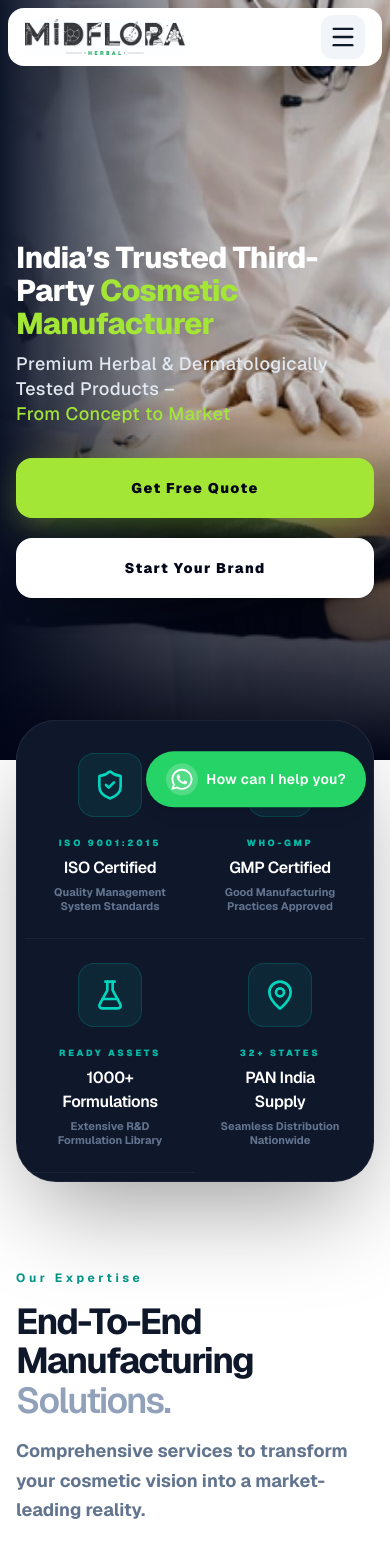
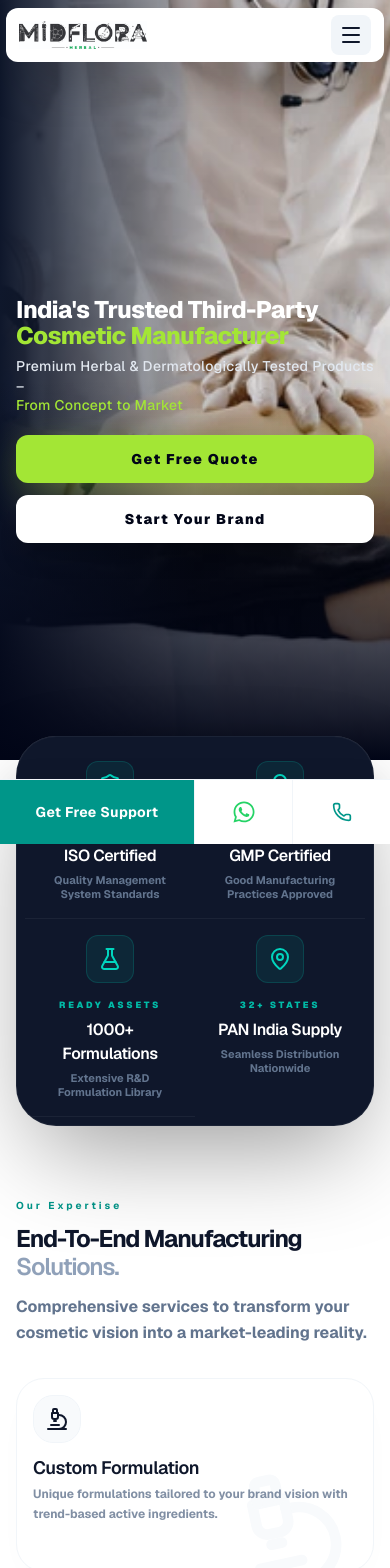
Before and after one commit to digitalsolution360web/doctor-project, a Next.js app: page / in a window 390 px wide. Shown: the top 1568 px of the page. Built offline with nearby package versions, Linux system fonts and the light colour scheme.

Commit message:
new update

```diff
--- a/app/layout.tsx
+++ b/app/layout.tsx
@@ -20,6 +20,7 @@ export const metadata: Metadata = {
 import Header from "@/components/Header";
 import Footer from "@/components/Footer";
 import WhatsAppButton from "@/components/WhatsAppButton";
+import MobileContactBar from "@/components/MobileContactBar";
 
 export default function RootLayout({
   children,
@@ -33,13 +34,14 @@ export default function RootLayout({
       data-scroll-behavior="smooth"
       suppressHydrationWarning
     >
-      <body className="min-h-screen flex flex-col bg-white" suppressHydrationWarning>
+      <body className="min-h-screen flex flex-col bg-white pb-16 lg:pb-0" suppressHydrationWarning>
         <Header />
         <main className="flex-grow">
           {children}
         </main>
         <Footer />
         <WhatsAppButton />
+        <MobileContactBar />
       </body>
     </html>
   );
--- a/components/Header.tsx
+++ b/components/Header.tsx
@@ -60,18 +60,18 @@ const Header = () => {
           : "top-2 lg:top-12 bg-transparent py-0"
           }`}
       >
-        <div className={`container mx-auto px-4 md:px-6 transition-all duration-700 ${!scrolled ? "bg-white backdrop-blur-xl rounded-2xl border border-white/10 py-1.5 lg:py-3 shadow-2xl w-[calc(100%-1rem)] lg:w-full" : ""}`}>
+        <div className={`container mx-auto px-3 md:px-6 transition-all duration-700 ${!scrolled ? "bg-white backdrop-blur-xl rounded-xl md:rounded-2xl border border-white/10 py-1.5 lg:py-3 shadow-2xl w-[calc(100%-0.75rem)] lg:w-full" : ""}`}>
           <div className="flex items-center justify-between">
             {/* Logo */}
             <Link href="/" className="flex items-center group">
-              <div className="relative h-10 w-40 lg:h-14 lg:w-56 transition-transform group-hover:scale-105 duration-500">
+              <div className="relative h-9 w-32 md:h-10 md:w-40 lg:h-14 lg:w-56 transition-transform group-hover:scale-105 duration-500">
                 <Image
                   src="/logo.webp"
                   alt="Midflora Herbal Logo"
                   fill
                   className="object-contain"
                   priority
-                  sizes="(max-width: 768px) 100vw, 224px"
+                  sizes="(max-width: 768px) 112px, (max-width: 1024px) 160px, 224px"
                 />
               </div>
             </Link>
@@ -104,10 +104,10 @@ const Header = () => {
 
             {/* Mobile Menu Toggle */}
             <button
-              className="lg:hidden p-2 rounded-xl transition-all text-slate-900 bg-slate-100 hover:bg-slate-200"
+              className="lg:hidden p-2 rounded-lg transition-all text-slate-900 bg-slate-100 hover:bg-slate-200"
               onClick={() => setIsOpen(!isOpen)}
             >
-              {isOpen ? <X className="w-7 h-7" /> : <Menu className="w-7 h-7" />}
+              {isOpen ? <X className="w-6 h-6" /> : <Menu className="w-6 h-6" />}
             </button>
           </div>
         </div>
@@ -126,32 +126,31 @@ const Header = () => {
                 <X className="w-7 h-7" />
               </button>
             </div>
-            <nav className="flex flex-col p-8 space-y-2 overflow-y-auto">
+            <nav className="flex flex-col px-4 py-2 space-y-1 overflow-y-auto">
               {navLinks.map((link) => (
                 <Link
                   key={link.name}
                   href={link.href}
-                  className="text-2xl font-black text-slate-900 py-4 flex items-center justify-between tracking-tighter border-b border-slate-50 last:border-0"
+                  className="text-base font-semibold text-slate-800 py-3 px-2 flex items-center justify-between tracking-normal border-b border-slate-100 last:border-0 hover:text-teal-600 transition-colors"
                   onClick={() => setIsOpen(false)}
                 >
                   {link.name}
-                  <ChevronDown className="w-6 h-6 -rotate-90 text-teal-500" />
                 </Link>
               ))}
-              <div className="pt-10 space-y-6">
+              <div className="pt-4 space-y-3">
                 <Link
                   href="/contact"
-                  className="w-full py-5 text-center bg-teal-600 text-white rounded-2xl font-black text-base tracking-widest block"
+                  className="w-full py-3 text-center bg-teal-600 text-white rounded-xl font-bold text-sm tracking-wide block hover:bg-teal-700 transition-colors"
                   onClick={() => setIsOpen(false)}
                 >
                   Start Consultation
                 </Link>
-                <div className="grid grid-cols-1 gap-4 pt-6">
-                  <p className="flex items-center text-xs font-bold tracking-widest text-slate-500 bg-slate-50 p-4 rounded-xl">
-                    <Phone className="w-4 h-4 mr-3 text-teal-500" /> +91-8826862154
+                <div className="grid grid-cols-1 gap-2 pt-2">
+                  <p className="flex items-center text-xs font-medium text-slate-500 bg-slate-50 p-3 rounded-lg">
+                    <Phone className="w-3.5 h-3.5 mr-2 text-teal-500 shrink-0" /> +91-8826862154
                   </p>
-                  <p className="flex items-center text-xs font-bold tracking-widest text-slate-500 bg-slate-50 p-4 rounded-xl">
-                    <Mail className="w-4 h-4 mr-3 text-teal-500" /> info@midfloraherbal.com
+                  <p className="flex items-center text-xs font-medium text-slate-500 bg-slate-50 p-3 rounded-lg">
+                    <Mail className="w-3.5 h-3.5 mr-2 text-teal-500 shrink-0" /> info@midfloraherbal.com
                   </p>
                 </div>
               </div>
--- a/components/Hero.tsx
+++ b/components/Hero.tsx
@@ -25,26 +25,26 @@ const Hero = () => {
 
       <div className="container mx-auto px-4 md:px-6 relative z-10 w-full">
         <div className="max-w-4xl animate-reveal-left mt-6 md:mt-0">
-          <h1 className="text-3xl md:text-4xl lg:text-6xl font-extrabold text-white leading-[1.1] mb-3 tracking-tight">
-            India’s Trusted Third-Party <br className="hidden md:block" />
+          <h1 className="text-2xl md:text-4xl lg:text-6xl font-extrabold text-white leading-[1.1] mb-2 md:mb-3 tracking-tight">
+            India's Trusted Third-Party <br className="hidden md:block" />
             <span className="text-[#A3E635]">Cosmetic Manufacturer</span>
           </h1>
 
-          <p className="text-lg md:text-2xl text-slate-200 mb-8 font-medium tracking-wide max-w-3xl leading-snug">
-            Premium Herbal & Dermatologically Tested Products – <br className="md:hidden" />
+          <p className="text-sm md:text-2xl text-slate-200 mb-5 md:mb-8 font-medium tracking-wide max-w-3xl leading-snug">
+            Premium Herbal &amp; Dermatologically Tested Products – <br className="md:hidden" />
             <span className="text-[#A3E635]">From Concept to Market</span>
           </p>
 
-          <div className="flex flex-col sm:flex-row gap-5">
+          <div className="flex flex-col sm:flex-row gap-3 md:gap-5">
             <Link
               href="#contact"
-              className="px-10 py-5 bg-[#A3E635] text-slate-950 rounded-2xl font-black text-sm tracking-widest flex items-center justify-center hover:bg-white transition-all shadow-[0_10px_40px_-10px_rgba(163,230,53,0.5)] hover:-translate-y-1"
+              className="px-7 py-3.5 md:px-10 md:py-5 bg-[#A3E635] text-slate-950 rounded-xl md:rounded-2xl font-black text-sm tracking-widest flex items-center justify-center hover:bg-white transition-all shadow-[0_10px_40px_-10px_rgba(163,230,53,0.5)] hover:-translate-y-1"
             >
               Get Free Quote
             </Link>
             <Link
               href="#categories"
-              className="px-10 py-5 bg-white text-slate-950 rounded-2xl font-black text-sm tracking-widest flex items-center justify-center hover:bg-slate-200 transition-all shadow-xl hover:-translate-y-1"
+              className="px-7 py-3.5 md:px-10 md:py-5 bg-white text-slate-950 rounded-xl md:rounded-2xl font-black text-sm tracking-widest flex items-center justify-center hover:bg-slate-200 transition-all shadow-xl hover:-translate-y-1"
             >
               Start Your Brand
             </Link>
--- /dev/null
+++ b/components/MobileContactBar.tsx
@@ -0,0 +1,42 @@
+"use client";
+
+import React from "react";
+import Link from "next/link";
+import { Phone, MessageCircle } from "lucide-react";
+import { FaWhatsapp } from "react-icons/fa";
+
+const MobileContactBar = () => {
+  return (
+    <div className="lg:hidden fixed bottom-0 left-0 w-full bg-white border-t border-slate-100 z-[100] shadow-[0_-10px_30px_-15px_rgba(0,0,0,0.1)]">
+      <div className="flex items-stretch h-16">
+        {/* Support Button */}
+        <Link
+          href="/contact"
+          className="flex-[2] bg-teal-600 text-white flex items-center justify-center font-bold text-sm tracking-wide active:bg-teal-700 transition-colors"
+        >
+          Get Free Support
+        </Link>
+
+        {/* WhatsApp Icon */}
+        <a
+          href="https://wa.me/918130708357"
+          target="_blank"
+          rel="noopener noreferrer"
+          className="flex-1 flex items-center justify-center border-l border-slate-100 active:bg-slate-50 transition-colors"
+        >
+          <FaWhatsapp className="w-6 h-6 text-[#25D366]" />
+        </a>
+
+        {/* Phone Icon */}
+        <a
+          href="tel:+918130708357"
+          className="flex-1 flex items-center justify-center border-l border-slate-100 active:bg-slate-50 transition-colors"
+        >
+          <Phone className="w-5 h-5 text-teal-600" />
+        </a>
+      </div>
+    </div>
+  );
+};
+
+export default MobileContactBar;
--- a/components/ServicesSection.tsx
+++ b/components/ServicesSection.tsx
@@ -36,36 +36,36 @@ const ServicesSection = () => {
   return (
     <section id="services" className="py-10 bg-white relative">
       <div className="container mx-auto px-4 md:px-6">
-        <div className="flex flex-col mb-16 gap-4">
+        <div className="flex flex-col mb-8 md:mb-16 gap-3 md:gap-4">
           <div className="max-w-2xl text-left">
-            <h2 className="text-xs font-bold text-teal-600 tracking-[0.3em] uppercase mb-4">Our Expertise</h2>
-            <h3 className="text-4xl md:text-[52px] font-bold text-slate-900 leading-[1.1] tracking-tighter">
-              End-to-End Manufacturing <br />
+            <h2 className="text-[10px] md:text-xs font-bold text-teal-600 tracking-[0.3em] uppercase mb-3 md:mb-4">Our Expertise</h2>
+            <h3 className="text-2xl md:text-[52px] font-bold text-slate-900 leading-[1.2] md:leading-[1.1] tracking-tighter">
+              End-to-End Manufacturing <br className="hidden md:block" />
               <span className="text-slate-400 font-semibold">Solutions.</span>
             </h3>
           </div>
-          <p className="text-slate-500 text-lg font-bold max-w-xl text-left leading-relaxed ">
+          <p className="text-slate-500 text-base md:text-lg font-bold max-w-xl text-left leading-relaxed">
             Comprehensive services to transform your cosmetic vision into a market-leading reality.
           </p>
         </div>
 
-        <div className="grid grid-cols-1 md:grid-cols-2 lg:grid-cols-4 gap-8">
+        <div className="grid grid-cols-1 md:grid-cols-2 lg:grid-cols-4 gap-4 md:gap-8">
           {services.map((service, i) => (
-            <div key={i} className="group relative bg-white p-6 rounded-[28px] border border-slate-100 shadow-[0_15px_40px_-20px_rgba(0,0,0,0.05)] hover:shadow-[0_40px_80px_-20px_rgba(20,184,166,0.15)] hover:border-teal-100 transition-all duration-700 hover:-translate-y-3 text-left overflow-hidden cursor-pointer">
+            <div key={i} className="group relative bg-white p-4 md:p-6 rounded-[28px] border border-slate-100 shadow-[0_15px_40px_-20px_rgba(0,0,0,0.05)] hover:shadow-[0_40px_80px_-20px_rgba(20,184,166,0.15)] hover:border-teal-100 transition-all duration-700 hover:-translate-y-3 text-left overflow-hidden cursor-pointer">
               {/* Subtle background icon */}
               <service.icon className="absolute right-6 -bottom-6 w-32 h-32 text-slate-50 group-hover:text-teal-50/50 transition-colors duration-700 -rotate-12" />
 
               <div className="relative z-10">
-                <div className="w-16 h-16 rounded-[24px] bg-slate-50 border border-slate-100 flex items-center justify-center mb-8 group-hover:bg-teal-600 group-hover:border-teal-600 transition-all duration-500 group-hover:scale-110 group-hover:shadow-[0_10px_30px_-10px_rgba(20,184,166,0.5)]">
-                  <service.icon className="w-8 h-8 text-slate-900 group-hover:text-white transition-colors" />
+                <div className="w-12 h-12 md:w-16 md:h-16 rounded-[20px] md:rounded-[24px] bg-slate-50 border border-slate-100 flex items-center justify-center mb-4 md:mb-8 group-hover:bg-teal-600 group-hover:border-teal-600 transition-all duration-500 group-hover:scale-110 group-hover:shadow-[0_10px_30px_-10px_rgba(20,184,166,0.5)]">
+                  <service.icon className="w-6 h-6 md:w-8 md:h-8 text-slate-900 group-hover:text-white transition-colors" />
                 </div>
-                <h4 className="text-xl font-semibold text-slate-900 mb-4 tracking-tight group-hover:text-teal-600 transition-colors uppercase leading-none">{service.title}</h4>
-                <p className="text-slate-500 text-sm leading-relaxed font-bold opacity-80 group-hover:opacity-100 transition-opacity">{service.desc}</p>
+                <h4 className="text-lg md:text-xl font-semibold text-slate-900 mb-2 md:mb-4 tracking-tight group-hover:text-teal-600 transition-colors uppercase leading-none">{service.title}</h4>
+                <p className="text-slate-500 text-xs md:text-sm leading-relaxed font-bold opacity-80 group-hover:opacity-100 transition-opacity">{service.desc}</p>
               </div>
 
               {/* Action indicator */}
-              <div className="mt-8 flex items-center text-[10px] font-black text-teal-600 tracking-widest uppercase opacity-0 group-hover:opacity-100 transition-all translate-y-4 group-hover:translate-y-0">
-                Explore Service <ArrowRight className="ml-2 w-3 h-3" />
+              <div className="mt-4 md:mt-8 flex items-center text-[10px] font-black text-teal-600 tracking-widest uppercase opacity-0 group-hover:opacity-100 transition-all translate-y-4 group-hover:translate-y-0">
+                Explore Service <ArrowRight className="ml-1.5 md:ml-2 w-3 h-3" />
               </div>
             </div>
           ))}
--- a/components/TrustSignals.tsx
+++ b/components/TrustSignals.tsx
@@ -32,7 +32,7 @@ const signals = [
 
 const TrustSignals = () => {
   return (
-    <section className="relative z-20 -mt-10 lg:-mt-14 pb-12">
+    <section className="relative z-20 -mt-6 md:-mt-10 lg:-mt-14 pb-8 md:pb-12">
       <div className="container mx-auto px-4 md:px-6">
         <div className="bg-slate-900 border border-white/5 shadow-[0_40px_100px_-20px_rgba(0,0,0,0.4)] rounded-[40px] p-2 lg:p-3 backdrop-blur-3xl overflow-hidden group">
           {/* Subtle background glow */}
@@ -40,9 +40,9 @@ const TrustSignals = () => {
 
           <div className="grid grid-cols-2 lg:grid-cols-4 divide-y lg:divide-y-0 lg:divide-x divide-white/5 relative z-10">
             {signals.map((item, i) => (
-              <div key={i} className="p-6 lg:p-8 flex flex-col items-center text-center group/item hover:bg-white/5 transition-all duration-500">
-                <div className="w-16 h-16 rounded-2xl bg-teal-500/10 flex items-center justify-center mb-5 border border-teal-500/20 group-hover/item:bg-teal-600 group-hover/item:border-teal-600 transition-all duration-500 group-hover/item:scale-110 group-hover/item:shadow-[0_0_40px_rgba(20,184,166,0.4)]">
-                  <item.icon className="w-8 h-8 text-teal-400 group-hover/item:text-white transition-colors stroke-[2px]" />
+              <div key={i} className="p-4 md:p-6 lg:p-8 flex flex-col items-center text-center group/item hover:bg-white/5 transition-all duration-500">
+                <div className="w-12 md:w-16 h-12 md:h-16 rounded-xl md:rounded-2xl bg-teal-500/10 flex items-center justify-center mb-4 md:mb-5 border border-teal-500/20 group-hover/item:bg-teal-600 group-hover/item:border-teal-600 transition-all duration-500 group-hover/item:scale-110 group-hover/item:shadow-[0_0_40px_rgba(20,184,166,0.4)]">
+                  <item.icon className="w-6 md:w-8 h-6 md:h-8 text-teal-400 group-hover/item:text-white transition-colors stroke-[2px]" />
                 </div>
 
                 <div className="space-y-1.5">
--- a/components/WhatsAppButton.tsx
+++ b/components/WhatsAppButton.tsx
@@ -4,10 +4,10 @@ import { FaWhatsapp } from "react-icons/fa";
 export default function WhatsAppButton() {
   return (
     <Link
-      href="https://wa.me/1234567890" // Replace with your actual WhatsApp number
+      href="https://wa.me/918130708357" // Updated with correct number
       target="_blank"
       rel="noopener noreferrer"
-      className="fixed bottom-6 right-6 z-50 flex items-center gap-2 bg-[#25D366] text-white px-5 py-3 rounded-full shadow-lg hover:bg-[#1ebd5a] transition-all duration-300 ease-in-out group animate-bounce hover:animate-none"
+      className="hidden lg:flex fixed bottom-6 right-6 z-50 items-center gap-2 bg-[#25D366] text-white px-5 py-3 rounded-full shadow-lg hover:bg-[#1ebd5a] transition-all duration-300 ease-in-out group animate-bounce hover:animate-none"
     >
       <div className="flex items-center justify-center bg-white/20 p-1 rounded-full group-hover:bg-white/30 transition-colors">
         <FaWhatsapp className="w-6 h-6 text-white" />
```
Also changed, not shown: app/page.tsx (+22 -22 lines), components/CategorySection.tsx (+16 -16 lines), components/FAQSection.tsx (+10 -10 lines), components/Footer.tsx (+27 -11 lines), components/TestimonialsSection.tsx (+8 -8 lines).
